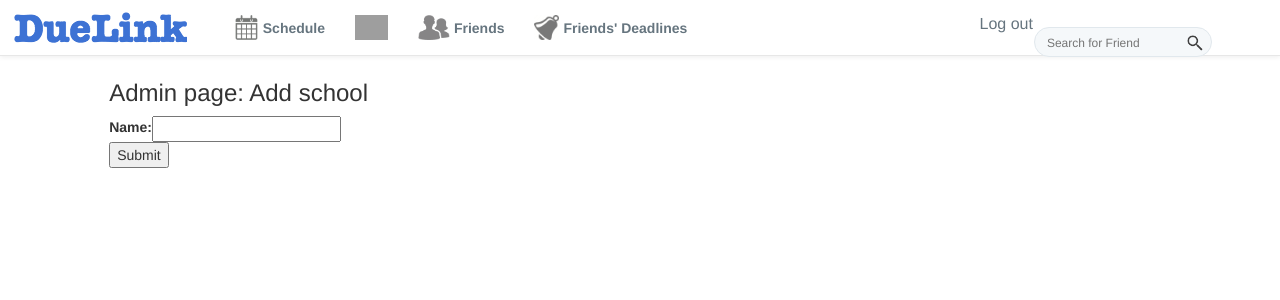
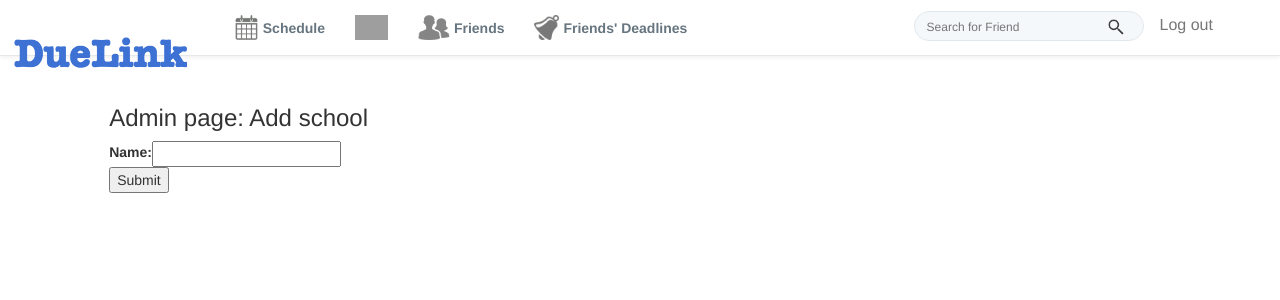
Before and after one commit to DueLinkCMU/DueLink, a Django app: page /duelink/add_school in a window 1280 px wide. Shown: the top 300 px of the page. Run offline with Django 3.2, Linux system fonts and the light colour scheme; parts of the project's set-up code (start-up, migrations or seed data) failed here and were passed over; some libraries are stand-ins or nearby versions; grey boxes are pictures that could not be loaded.

Commit message:
fix nav block search

```diff
--- a/webapps/DueLink/static/css/home.css
+++ b/webapps/DueLink/static/css/home.css
@@ -32,6 +32,7 @@ div.pull-right {
     height: 50px;
     padding-top: 13px;
     white-space:nowrap;
+    width:400px;
 }
 
 .logout {
--- a/webapps/DueLink/templates/duelink/base.html
+++ b/webapps/DueLink/templates/duelink/base.html
@@ -99,9 +99,9 @@
                 {% endblock nav_dropdown %}
             </ul>
 
-            <div class="pull-right">
-                <div role="search" class="pull-right search">
-                    <form class="navbar search" action="" method="POST" style="display: inline-block">
+            <ul class="nav navbar-nav navbar-right">
+                <li>
+                    <form class="navbar search" action="" method="POST" style="display: inline-block; margin-top: 10px">
                     <span>
                     <input class="search-input" type="text" id="search-query" placeholder="Search for Friend"
                            autocomplete="off"></span>
@@ -111,9 +111,13 @@
                             </button>
                         </span>
                     </form>
-                </div>
+                </li>
+                <li>
                    <a class="logout" href='{% url 'logout' %}'>Log out</a>
-            </div>
+                </li>
+            </ul>
+
+
         </div><!--/.nav-collapse -->
     </div>
     <!--</nav>-->
```
Lines whose indentation alone changed are shown as unchanged.
